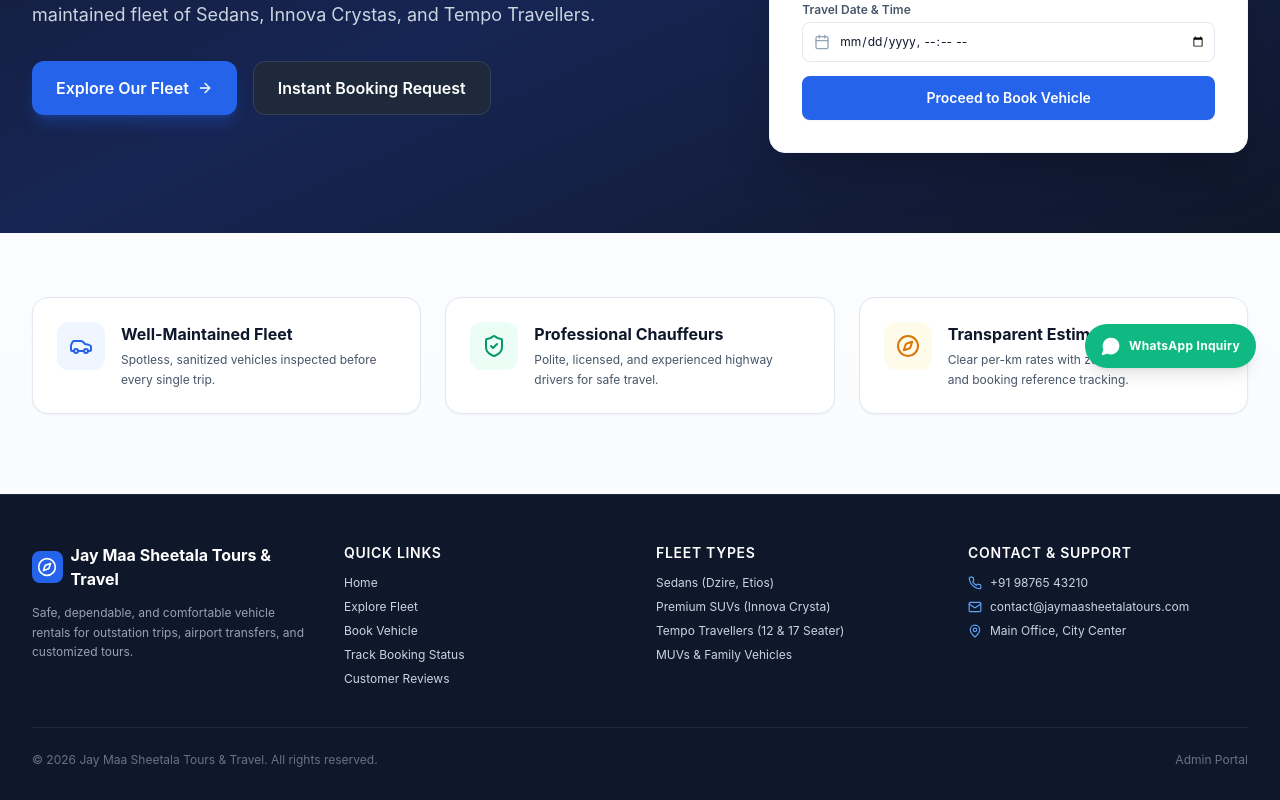
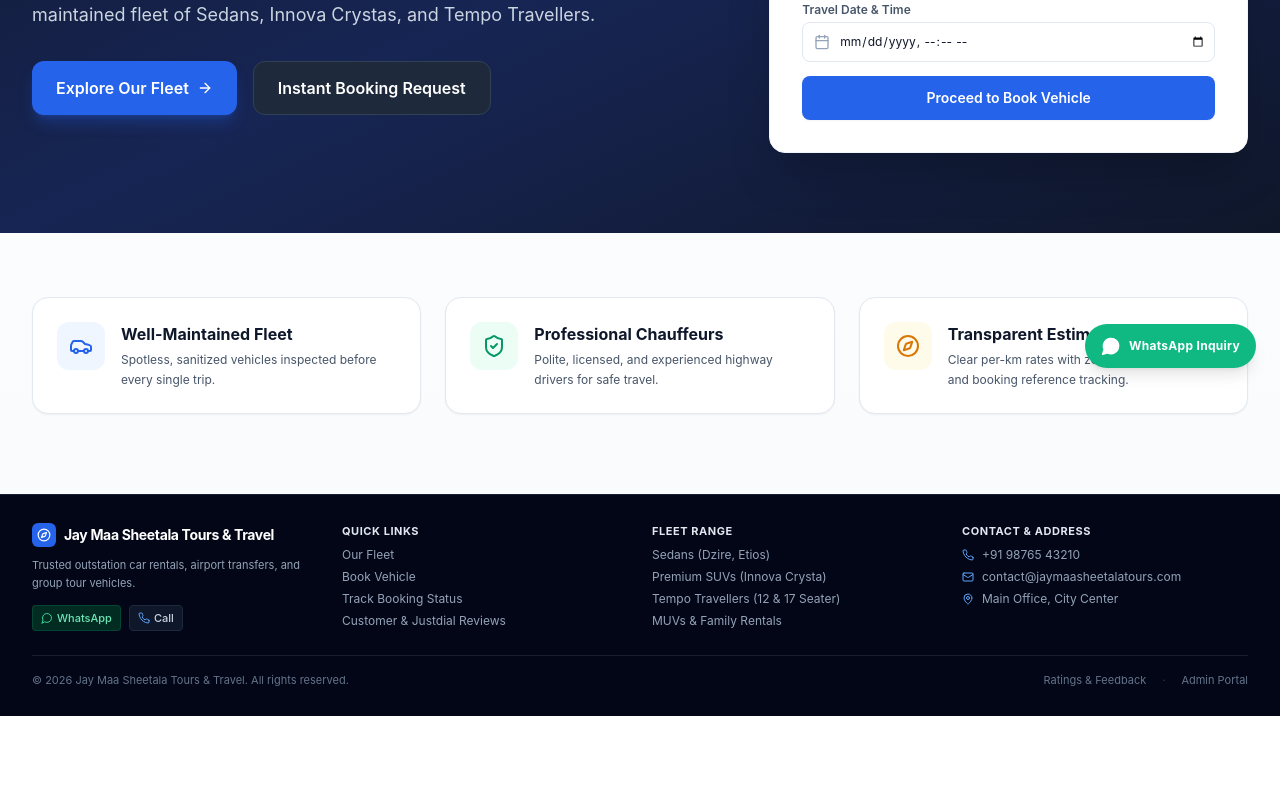
Before and after one commit to annu-creator24t/Tours-Travels, a Next.js app: page / in a window 1280 px wide. Shown: the part 408-1208 px from the top of the page. After the commit the page ends 1124 px from the top, so only its background shows below. Built offline with nearby package versions, Linux system fonts and the light colour scheme; no server answers.

Commit message:
style: make footer more compact

```diff
--- a/src/components/customer/Footer.tsx
+++ b/src/components/customer/Footer.tsx
@@ -1,41 +1,55 @@
 import React from 'react';
 import Link from 'next/link';
-import { Compass, Phone, Mail, MapPin } from 'lucide-react';
+import { Compass, Phone, Mail, MapPin, MessageCircle } from 'lucide-react';
 import { companyConfig } from '@/lib/company.config';
 
 export const Footer: React.FC = () => {
   return (
-    <footer className="bg-slate-900 text-slate-300 pt-12 pb-8 border-t border-slate-800">
+    <footer className="bg-slate-950 text-slate-400 py-7 border-t border-slate-800/80 text-xs">
       <div className="max-w-7xl mx-auto px-4 sm:px-6 lg:px-8">
-        <div className="grid grid-cols-1 md:grid-cols-4 gap-8 pb-10 border-b border-slate-800">
-          <div className="space-y-3">
+        <div className="grid grid-cols-1 sm:grid-cols-2 md:grid-cols-4 gap-6 pb-6 border-b border-slate-800/70">
+          {/* Brand & Quick CTA */}
+          <div className="space-y-2.5">
             <div className="flex items-center space-x-2">
-              <div className="w-8 h-8 rounded-lg bg-blue-600 flex items-center justify-center text-white">
-                <Compass className="w-5 h-5" />
+              <div className="w-6 h-6 rounded-md bg-blue-600 flex items-center justify-center text-white flex-shrink-0">
+                <Compass className="w-3.5 h-3.5" />
               </div>
-              <span className="text-base font-bold text-white">
+              <span className="text-sm font-bold text-white tracking-tight">
                 {companyConfig.name}
               </span>
             </div>
-            <p className="text-xs text-slate-400 leading-relaxed">
-              Safe, dependable, and comfortable vehicle rentals for outstation
-              trips, airport transfers, and customized tours.
+            <p className="text-[11px] text-slate-400 leading-relaxed">
+              Trusted outstation car rentals, airport transfers, and group tour vehicles.
             </p>
+            <div className="flex items-center gap-2 pt-0.5">
+              <a
+                href={`https://wa.me/${companyConfig.whatsapp.replace(/[^0-9]/g, '')}`}
+                target="_blank"
+                rel="noopener noreferrer"
+                className="inline-flex items-center gap-1 bg-emerald-950 hover:bg-emerald-900 text-emerald-300 border border-emerald-800/50 px-2 py-1 rounded text-[11px] font-medium transition-colors"
+              >
+                <MessageCircle className="w-3 h-3 text-emerald-400" />
+                <span>WhatsApp</span>
+              </a>
+              <a
+                href={`tel:${companyConfig.phone}`}
+                className="inline-flex items-center gap-1 bg-slate-900 hover:bg-slate-800 text-slate-300 border border-slate-800 px-2 py-1 rounded text-[11px] font-medium transition-colors"
+              >
+                <Phone className="w-3 h-3 text-blue-400" />
+                <span>Call</span>
+              </a>
+            </div>
           </div>
 
+          {/* Navigation Links */}
           <div>
-            <h4 className="text-sm font-semibold text-white mb-3 uppercase tracking-wider">
+            <h4 className="text-[11px] font-bold text-slate-200 mb-2 uppercase tracking-wider">
               Quick Links
             </h4>
-            <ul className="space-y-2 text-xs">
-              <li>
-                <Link href="/" className="hover:text-white transition-colors">
-                  Home
-                </Link>
-              </li>
+            <ul className="space-y-1.5 text-xs">
               <li>
                 <Link href="/vehicles" className="hover:text-white transition-colors">
-                  Explore Fleet
+                  Our Fleet
                 </Link>
               </li>
               <li>
@@ -50,53 +64,60 @@
               </li>
               <li>
                 <Link href="/reviews" className="hover:text-white transition-colors">
-                  Customer Reviews
+                  Customer & Justdial Reviews
                 </Link>
               </li>
             </ul>
           </div>
 
+          {/* Fleet Categories */}
           <div>
-            <h4 className="text-sm font-semibold text-white mb-3 uppercase tracking-wider">
-              Fleet Types
+            <h4 className="text-[11px] font-bold text-slate-200 mb-2 uppercase tracking-wider">
+              Fleet Range
             </h4>
-            <ul className="space-y-2 text-xs">
+            <ul className="space-y-1.5 text-xs text-slate-400">
               <li>Sedans (Dzire, Etios)</li>
               <li>Premium SUVs (Innova Crysta)</li>
               <li>Tempo Travellers (12 & 17 Seater)</li>
-              <li>MUVs & Family Vehicles</li>
+              <li>MUVs & Family Rentals</li>
             </ul>
           </div>
 
+          {/* Direct Contact */}
           <div>
-            <h4 className="text-sm font-semibold text-white mb-3 uppercase tracking-wider">
-              Contact & Support
+            <h4 className="text-[11px] font-bold text-slate-200 mb-2 uppercase tracking-wider">
+              Contact & Address
             </h4>
-            <div className="space-y-2 text-xs">
+            <div className="space-y-1.5 text-xs">
               <p className="flex items-center space-x-2">
-                <Phone className="w-3.5 h-3.5 text-blue-400" />
+                <Phone className="w-3 h-3 text-blue-400 flex-shrink-0" />
                 <a href={`tel:${companyConfig.phone}`} className="hover:text-white transition-colors">
                   {companyConfig.phoneDisplay}
                 </a>
               </p>
               <p className="flex items-center space-x-2">
-                <Mail className="w-3.5 h-3.5 text-blue-400" />
-                <a href={`mailto:${companyConfig.email}`} className="hover:text-white transition-colors">
+                <Mail className="w-3 h-3 text-blue-400 flex-shrink-0" />
+                <a href={`mailto:${companyConfig.email}`} className="hover:text-white transition-colors truncate">
                   {companyConfig.email}
                 </a>
               </p>
-              <p className="flex items-center space-x-2">
-                <MapPin className="w-3.5 h-3.5 text-blue-400" />
-                <span>{companyConfig.address.fullAddress}</span>
+              <p className="flex items-start space-x-2">
+                <MapPin className="w-3 h-3 text-blue-400 flex-shrink-0 mt-0.5" />
+                <span className="leading-snug">{companyConfig.address.fullAddress}</span>
               </p>
             </div>
           </div>
         </div>
 
-        <div className="pt-6 flex flex-col sm:flex-row items-center justify-between text-xs text-slate-500">
+        {/* Compact Bottom Bar */}
+        <div className="pt-4 flex flex-col sm:flex-row items-center justify-between text-[11px] text-slate-500 gap-2">
           <p>© {new Date().getFullYear()} {companyConfig.name}. All rights reserved.</p>
-          <div className="flex space-x-4 mt-3 sm:mt-0">
-            <Link href="/admin/login" className="hover:text-slate-400">
+          <div className="flex items-center space-x-4">
+            <Link href="/reviews" className="hover:text-slate-400 transition-colors">
+              Ratings & Feedback
+            </Link>
+            <span className="text-slate-700">·</span>
+            <Link href="/admin/login" className="hover:text-slate-400 transition-colors">
               Admin Portal
             </Link>
           </div>
```
